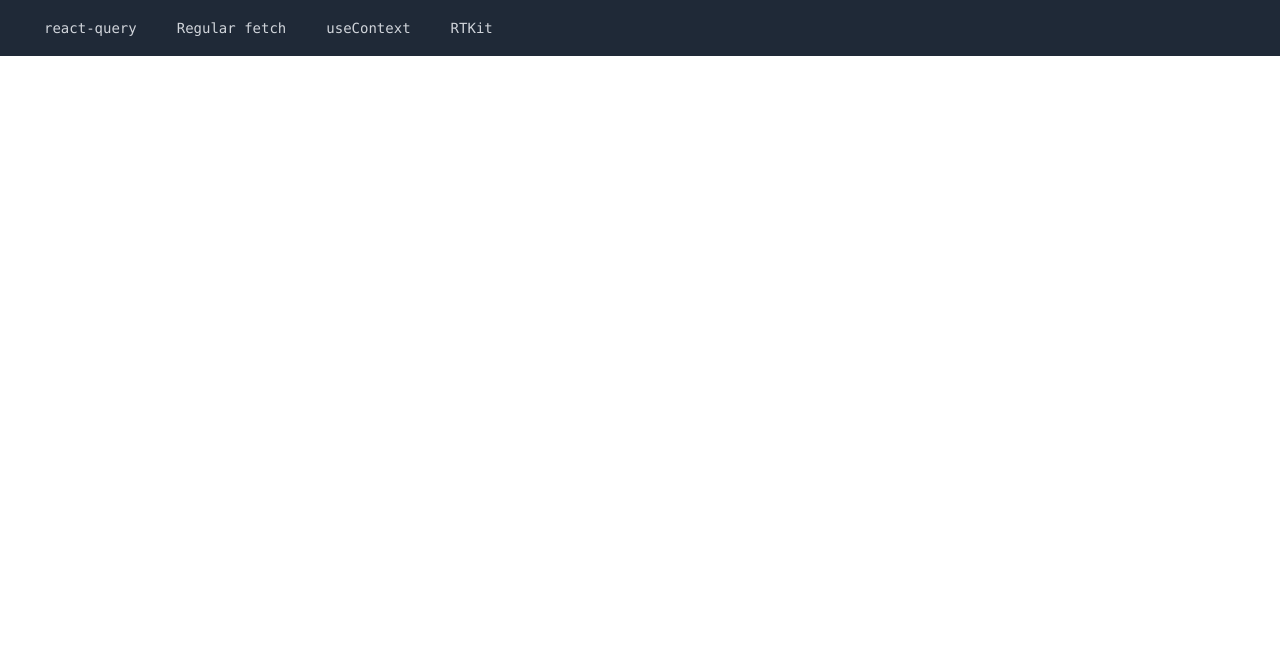
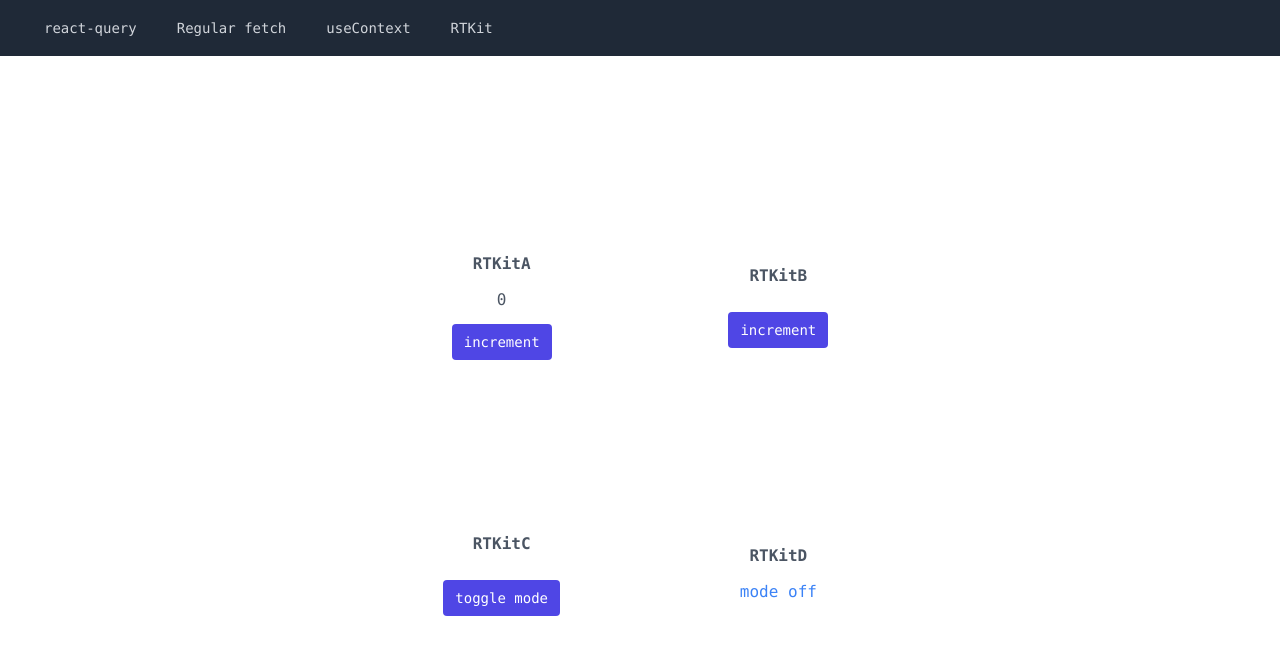
Before and after one commit to kira-0521/learning, a React (Create React App) app in the folder react-query-lesson/: page /main-rtkit in a window 1280 px wide. Shown: the top 654 px of the page. Built offline with nearby package versions, Linux system fonts and the light colour scheme; no server answers.

Commit message:
[ add ] Render optimized with redux-toolkit

```diff
--- a/react-query-lesson/src/App.tsx
+++ b/react-query-lesson/src/App.tsx
@@ -10,6 +10,7 @@ import { StateProvider } from './context/StateProvider'
 import { ReactQueryA } from './components/ReactQueryA'
 import { ReactQueryB } from './components/ReactQueryB'
 import { MainContext } from './components/MainContext'
+import { MainRTKit } from './components/MainRTKit'
 
 const queryClient = new QueryClient({
   defaultOptions: {
@@ -32,6 +33,7 @@ const App: FC = () => {
               <Route path="/fetch-a" element={<ClassicalFetchA />} />
               <Route path="/fetch-b" element={<ClassicalFetchB />} />
               <Route path="/main-context" element={<MainContext />} />
+              <Route path="/main-rtkit" element={<MainRTKit />} />
             </Routes>
           </Layout>
         </StateProvider>
--- /dev/null
+++ b/react-query-lesson/src/components/MainRTKit.tsx
@@ -0,0 +1,16 @@
+import { FC } from 'react'
+import { RTKitA } from './RTKitA'
+import { RTKitB } from './RTKitB'
+import { RTKitC } from './RTKitC'
+import { RTKitD } from './RTKitD'
+
+export const MainRTKit: FC = () => {
+  return (
+    <div className="grid grid-cols-2 gap-40">
+      <RTKitA />
+      <RTKitB />
+      <RTKitC />
+      <RTKitD />
+    </div>
+  )
+}
--- /dev/null
+++ b/react-query-lesson/src/components/RTKitA.tsx
@@ -0,0 +1,29 @@
+import React, { FC } from 'react'
+
+import { useAppSelector, useAppDispatch } from '../app/hooks'
+import { selectCount, increment } from '../slices/counterSlice'
+
+/*
+
+* reference count
+* call increment
+
+*/
+
+export const RTKitA: FC = () => {
+  const count = useAppSelector(selectCount)
+  const dispatch = useAppDispatch()
+  console.log('rendered RTKitA')
+  return (
+    <div className="flex justify-center items-center flex-col">
+      <p className="font-bold my-3">RTKitA</p>
+      {count}
+      <button
+        className="py-2 px-3 mt-3 text-sm text-white bg-indigo-600 hover:bg-indigo-700 rounded"
+        onClick={() => dispatch(increment())}
+      >
+        increment
+      </button>
+    </div>
+  )
+}
--- /dev/null
+++ b/react-query-lesson/src/components/RTKitB.tsx
@@ -0,0 +1,25 @@
+import { FC } from 'react'
+import { useAppDispatch } from '../app/hooks'
+import { increment } from '../slices/counterSlice'
+
+/*
+
+* call increment
+
+ */
+
+export const RTKitB: FC = () => {
+  const dispatch = useAppDispatch()
+  console.log('rendered RTKitB')
+  return (
+    <div className="flex justify-center items-center flex-col">
+      <p className="font-bold my-3">RTKitB</p>
+      <button
+        className="py-2 px-3 mt-3 text-sm text-white bg-indigo-600 hover:bg-indigo-700 rounded"
+        onClick={() => dispatch(increment())}
+      >
+        increment
+      </button>
+    </div>
+  )
+}
--- /dev/null
+++ b/react-query-lesson/src/components/RTKitC.tsx
@@ -0,0 +1,23 @@
+import { FC } from 'react'
+import { useAppDispatch } from '../app/hooks'
+import { toggleMode } from '../slices/counterSlice'
+
+/*
+ * call toggleMode
+ */
+
+export const RTKitC: FC = () => {
+  const dispatch = useAppDispatch()
+  console.log('rendered RTKitC')
+  return (
+    <div className="flex justify-center items-center flex-col">
+      <p className="font-bold my-3">RTKitC</p>
+      <button
+        className="py-2 px-3 mt-3 text-sm text-white bg-indigo-600 hover:bg-indigo-700 rounded"
+        onClick={() => dispatch(toggleMode())}
+      >
+        toggle mode
+      </button>
+    </div>
+  )
+}
--- /dev/null
+++ b/react-query-lesson/src/components/RTKitD.tsx
@@ -0,0 +1,18 @@
+import { FC } from 'react'
+import { useAppSelector } from '../app/hooks'
+import { selectMode } from '../slices/counterSlice'
+
+/*
+ * reference mode
+ */
+
+export const RTKitD: FC = () => {
+  const mode = useAppSelector(selectMode)
+  console.log('rendered RTKitD')
+  return (
+    <div className="flex justify-center items-center flex-col">
+      <p className="font-bold my-3">RTKitD</p>
+      <p className="text-blue-500">{mode ? 'mode on' : 'mode off'}</p>
+    </div>
+  )
+}
```
